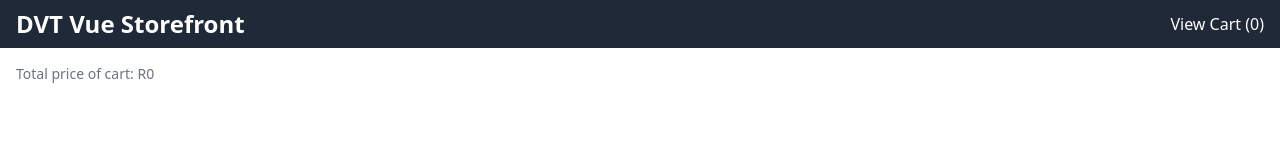
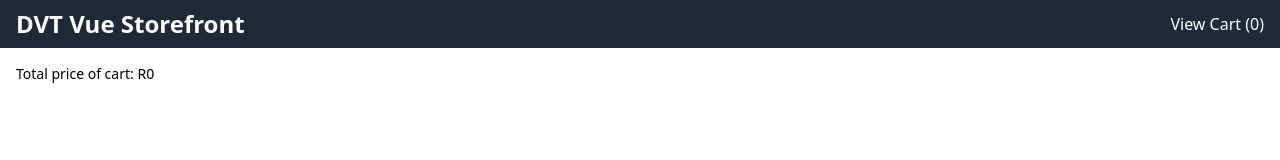
Before and after one commit to shailen-naidoo/dvt-technical-assesment, a Vue app: page /cart in a window 1280 px wide. Shown: the top 160 px of the page. Built offline with nearby package versions, Linux system fonts and the light colour scheme.

Commit message:
dvt-2
src/pages/cart/Index.vue

* Made text black to the user instead of gray

```diff
--- a/src/pages/cart/Index.vue
+++ b/src/pages/cart/Index.vue
@@ -1,6 +1,6 @@
 <template>
   <main class="container mx-auto">
-    <p class="text-gray-500 text-sm mb-2 ml-4 mt-4">Total price of cart: R{{ totalPriceOfCart }}</p>
+    <p class="text-sm mb-2 ml-4 mt-4">Total price of cart: R{{ totalPriceOfCart }}</p>
     <section class="grid grid-cols-1 sm:grid-cols-2 md:grid-cols-3 gap-4">
       <article v-for="product in productsSelected" :key="product" class="card bg-white rounded-md p-4 shadow-md hover:shadow-lg cursor-pointer">
         <img :src="product.image" :alt="product.title" class="w-full h-48 object-cover" />
```
